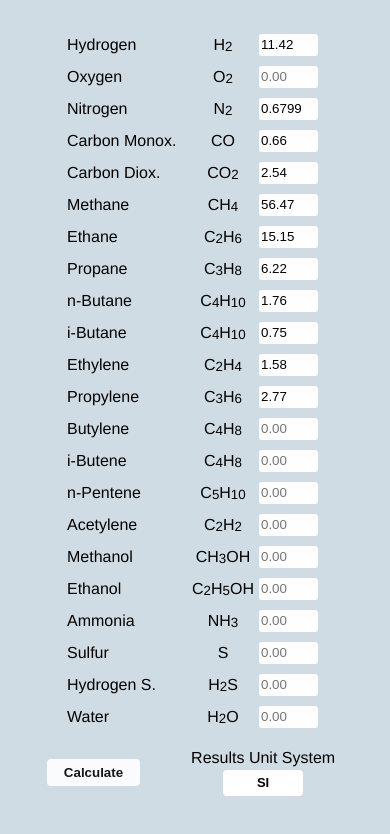
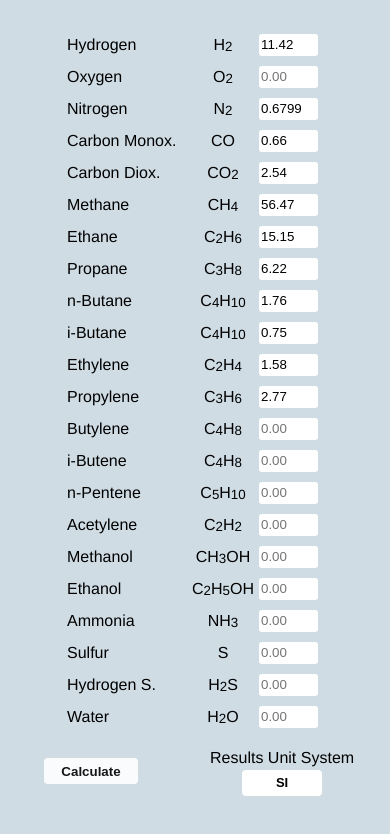
Before and after one commit to Estebmaister/fh-simulator, a website: page en/index.html in a window 390 px wide. Shown: the part 975-1809 px from the top of the page. Drawn offline with Linux system fonts and the light colour scheme.

Commit message:
Improving style for calculate button

```diff
--- a/css/style.css
+++ b/css/style.css
@@ -323,6 +323,18 @@ input:valid+span:after {
 .toggle {
   margin: 1em 0.5em 0.5em;
 }
+@media screen and (max-width: 585px) {
+  .toggle {
+    text-align: center;
+    width: 12em;
+  }
+  .tgl-btn {
+    text-align: initial;
+  }
+  form div button {
+    margin: auto;
+  }
+}
 .tgl {
   display: none;
 }
```
